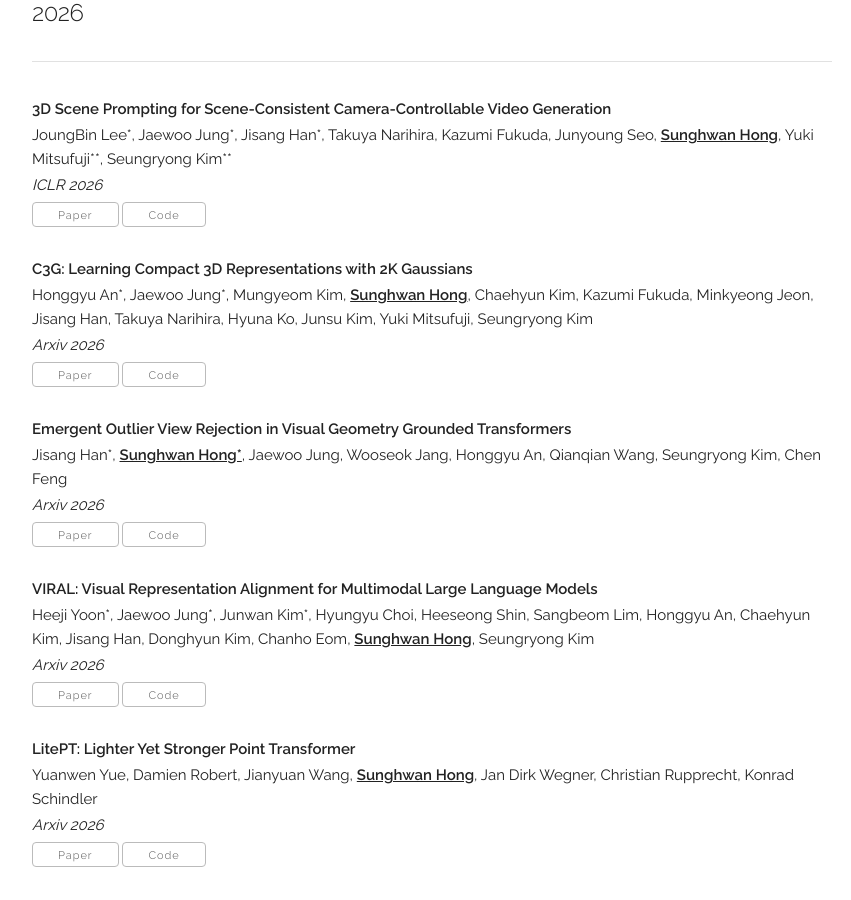
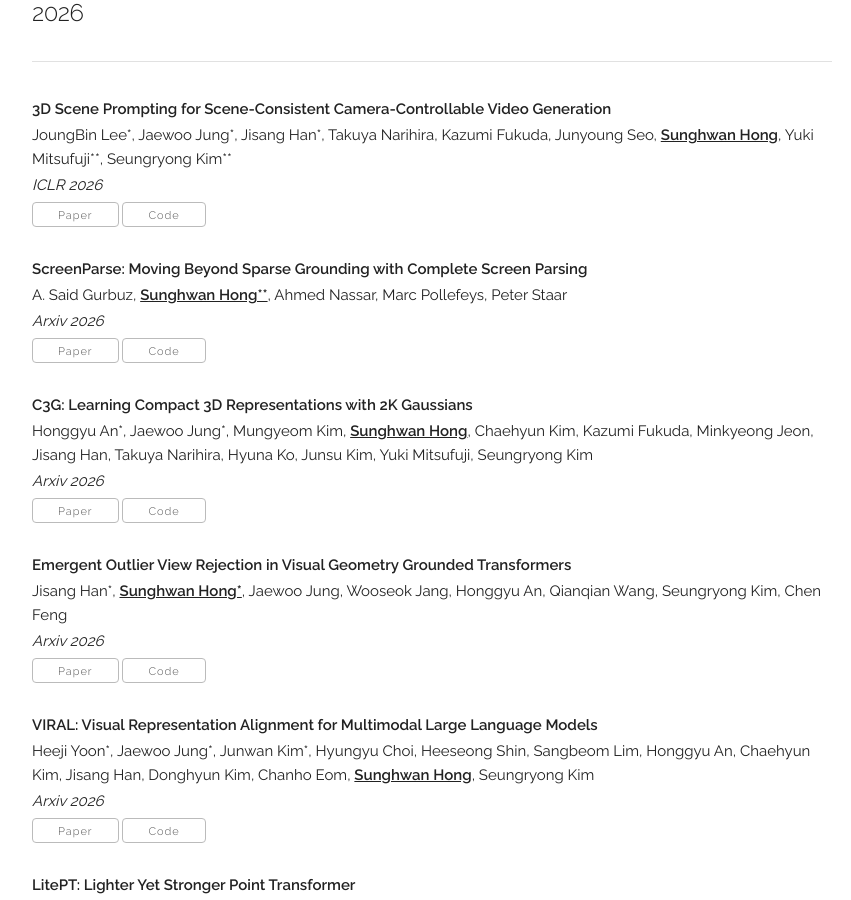
Before and after one commit to jang-1996/jang-1996.github.io, a Jekyll site: the page built from index.html, in a window 1280 px wide and 900 px high, scrolled down 1724 px. Shown: the whole window, without its empty margins (208-1059 px from the left). Built offline with Jekyll 4.4.1, drawn with Linux system fonts in a browser that asks for light colours; some web fonts are replaced.

Commit message:
Add new publication 'ScreenParse' to publications.yaml

```diff
--- a/_data/publications.yaml
+++ b/_data/publications.yaml
@@ -5,6 +5,13 @@ papers:
     venue: "ICLR 2026"
     paper_pdf: "https://arxiv.org/abs/2510.14945"
     code: "https://cvlab-kaist.github.io/3DScenePrompt/"
+    selected: y
+
+  - title: "ScreenParse: Moving Beyond Sparse Grounding with Complete Screen Parsing"
+    authors: "A. Said Gurbuz, <b><u>Sunghwan Hong**</u></b>, Ahmed Nassar, Marc Pollefeys, Peter Staar"
+    venue: "Arxiv 2026"
+    paper_pdf: "https://arxiv.org/pdf/2602.14276"
+    code: "https://saidgurbuz.github.io/screenparse/"
     selected: y
 
   - title: "C3G: Learning Compact 3D Representations with 2K Gaussians"
```
